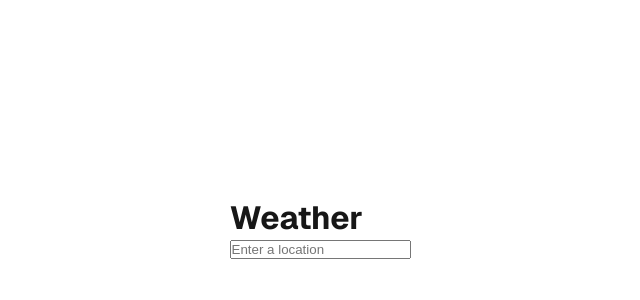
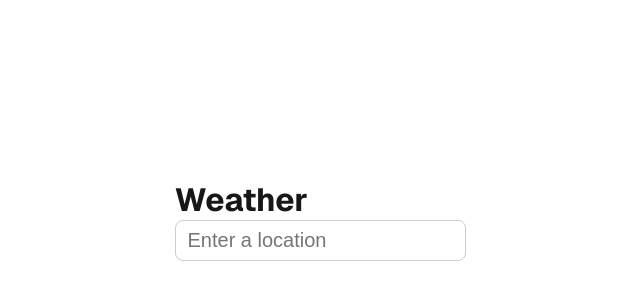
Before and after one commit to florianbar/securit-ease-weather-app, a Next.js app: page / in a window 1280 px wide. Shown: the part 172-472 px from the top of the page, without its empty margins (320-960 px from the left). Built offline with nearby package versions, Linux system fonts and the light colour scheme.

Commit message:
style search field

```diff
--- a/src/components/weather/form.tsx
+++ b/src/components/weather/form.tsx
@@ -1,8 +1,9 @@
 import { useState } from "react";
 
 import { FormProps } from "./types";
+import styles from "./styles.module.scss";
 
-function Form({ onSubmit }: FormProps) {
+function Form({ onSubmit, disabled }: FormProps) {
   const [enteredLocation, setEnteredLocation] = useState<string>("");
   const [formError, setFormError] = useState<string>("");
 
@@ -30,6 +31,8 @@ function Form({ onSubmit }: FormProps) {
         placeholder="Enter a location"
         value={enteredLocation}
         onChange={handleLocationChange}
+        className={styles.search}
+        disabled={disabled}
       />
       {formError && <p>{formError}</p>}
     </form>
--- a/src/components/weather/index.tsx
+++ b/src/components/weather/index.tsx
@@ -27,13 +27,12 @@ function Weather() {
     <div>
       <h1>Weather</h1>
 
+      <Form
+        disabled={loading}
+        onSubmit={(location: string) => fetchWeather(location)}
+      />
+
       {loading && <p>Loading...</p>}
-
-      {!loading && (
-        <Form
-          onSubmit={(location: string) => fetchWeather(location)}
-        />
-      )}
 
       {error && <p>{error}</p>}
 
--- a/src/components/weather/styles.module.scss
+++ b/src/components/weather/styles.module.scss
@@ -1,3 +1,11 @@
+.search {
+  margin-bottom: 1rem;
+  padding: 0.5rem 0.75rem;
+  font-size: 1.25rem;
+  border: 1px solid #ccc;
+  border-radius: 0.5rem;
+}
+
 .days {
   display: flex;
   justify-content: space-between;
--- a/src/components/weather/types.ts
+++ b/src/components/weather/types.ts
@@ -1,6 +1,7 @@
 import { WeatherResponseDay } from "@/types/weather";
 
 export interface FormProps {
+  disabled?: boolean;
   onSubmit: (location: string) => void;
 }
 
```
